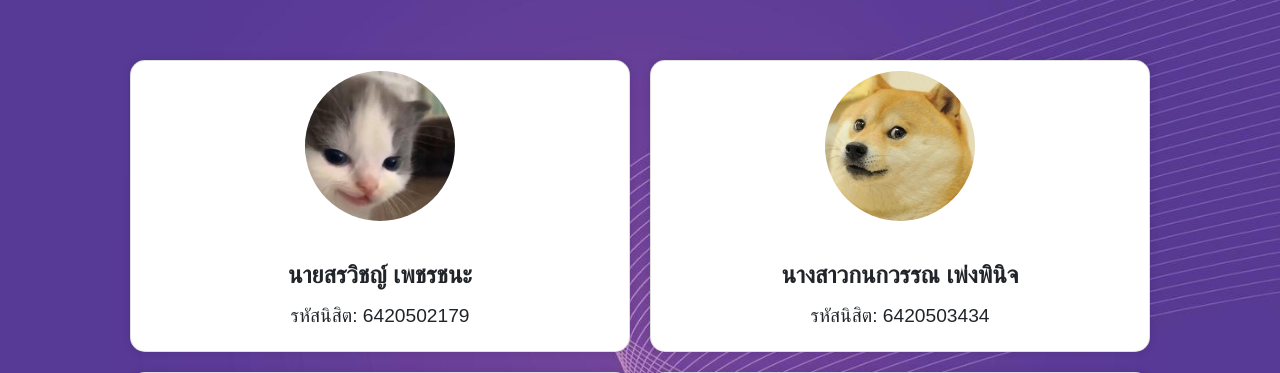
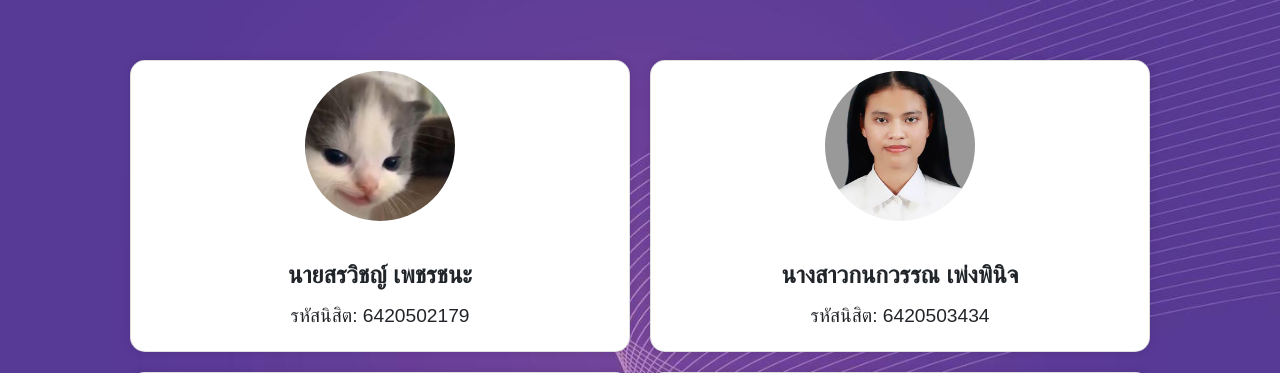
Before and after one commit to Poomdevkub/Watermark-Picture, a Flask app: page /group-member in a window 1280 px wide. Shown: the part 76-449 px from the top of the page. Run offline with Flask 3, Linux system fonts and the light colour scheme; some libraries are stand-ins or nearby versions.

Commit message:
เพิ่มรูปน้ำตาล

```diff
--- a/Web/watermark_app/templates/Group member.html
+++ b/Web/watermark_app/templates/Group member.html
@@ -61,7 +61,7 @@
             </div>
         </div>
         <div class="card">
-            <img src="{{ url_for('static', filename='images/member_b.png') }}" alt="Member B" class="member-image">
+            <img src="{{ url_for('static', filename='images/member_b.jpg') }}" alt="Member B" class="member-image">
             <div class="card-body">
                 <h5 class="card-title">นางสาวกนกวรรณ  เพ่งพินิจ</h5>
                 <p class="card-text">รหัสนิสิต: 6420503434</p>
```
Also changed, not shown: Web/watermark_app/static/images/member_b.jpg (added), Web/watermark_app/static/images/member_b.png (deleted).
